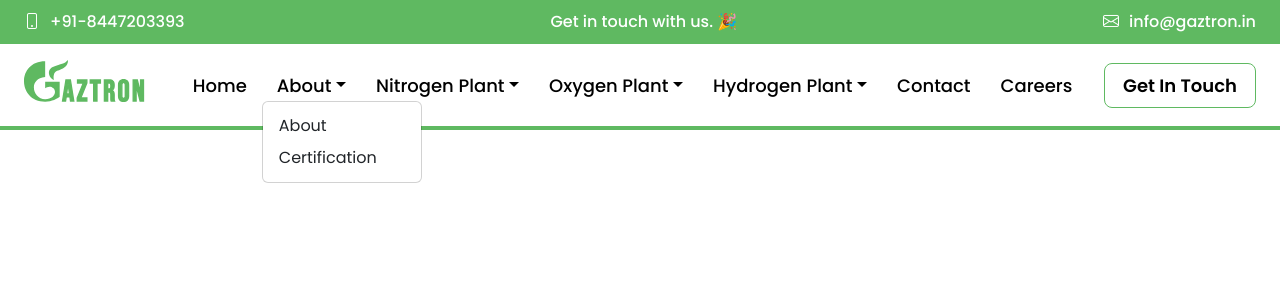
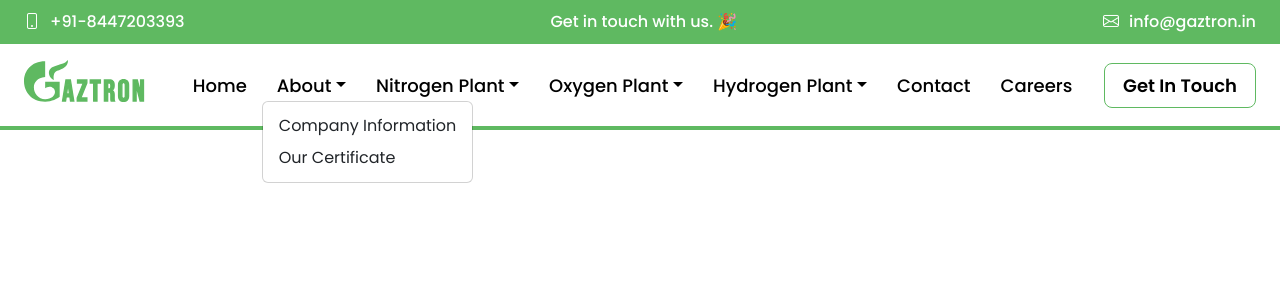
Before and after one commit to curiousdilip/gaztron-india, a Next.js app: page / in a window 1280 px wide. Both pictures are taken after a click on the button "About". Shown: the top 300 px of the page. Built offline with nearby package versions, Linux system fonts and the light colour scheme.

Commit message:
added navs

```diff
--- a/app/components/Header.jsx
+++ b/app/components/Header.jsx
@@ -75,12 +75,12 @@ export default function Navbar() {
                 <ul className="dropdown-menu">
                   <li>
                     <a className="dropdown-item" href="#">
-                      About
+                    Company Information
                     </a>
                   </li>
                   <li>
                     <a className="dropdown-item" href="#">
-                      Certification
+                    Our Certificate
                     </a>
                   </li>
                 </ul>
@@ -98,12 +98,18 @@ export default function Navbar() {
                 <ul className="dropdown-menu">
                   <li>
                     <a className="dropdown-item" href="#">
-                      About
+
+                    PSA Nitrogen Gas Generator Plant
                     </a>
                   </li>
                   <li>
                     <a className="dropdown-item" href="#">
-                      Certification
+                    PSA Nitrogen Gas Generator Plant DX Model
+                    </a>
+                  </li>
+                  <li>
+                    <a className="dropdown-item" href="#">
+                    PSA Nitrogen Gas Generator Plant CUDX Model
                     </a>
                   </li>
                 </ul>
@@ -121,12 +127,34 @@ export default function Navbar() {
                 <ul className="dropdown-menu">
                   <li>
                     <a className="dropdown-item" href="#">
-                      About
+                    PSA Oxygen Gas Generator Plant for Medical Applications
                     </a>
                   </li>
                   <li>
                     <a className="dropdown-item" href="#">
-                      Certification
+                    On-Site PSA Oxygen Gas Plant for Industrial Applications
+                    </a>
+                  </li>
+                  <li>
+                    <a className="dropdown-item" href="#">
+                    PSA Oxygen Gas Plant For Cylinder Filling - 7 Nm3/Hr - 25 Cylinder/Day
+                    </a>
+                  </li> <li>
+                    <a className="dropdown-item" href="#">
+                    VPSA Oxygen Gas Generator
+                    </a>
+                  </li> <li>
+                    <a className="dropdown-item" href="#">
+                    20 NM3/HR On-Site Oxygen Gas Generator
+                    </a>
+                  </li> <li>
+                    <a className="dropdown-item" href="#">
+                    10 NM3/HR PSA Oxygen Gas Plant
+                    </a>
+                  </li>
+                  <li>
+                    <a className="dropdown-item" href="#">
+                    30 NM3/HR Oxygen Gas Generator Plant
                     </a>
                   </li>
                 </ul>
@@ -144,13 +172,12 @@ export default function Navbar() {
                 <ul className="dropdown-menu">
                   <li>
                     <a className="dropdown-item" href="#">
-                      About
+                    Ammonia cracking Purifier Unit
                     </a>
                   </li>
                   <li>
                     <a className="dropdown-item" href="#">
-                      Certification
-                    </a>
+                    Ammonia Cracker Unit                    </a>
                   </li>
                 </ul>
               </li>
```
